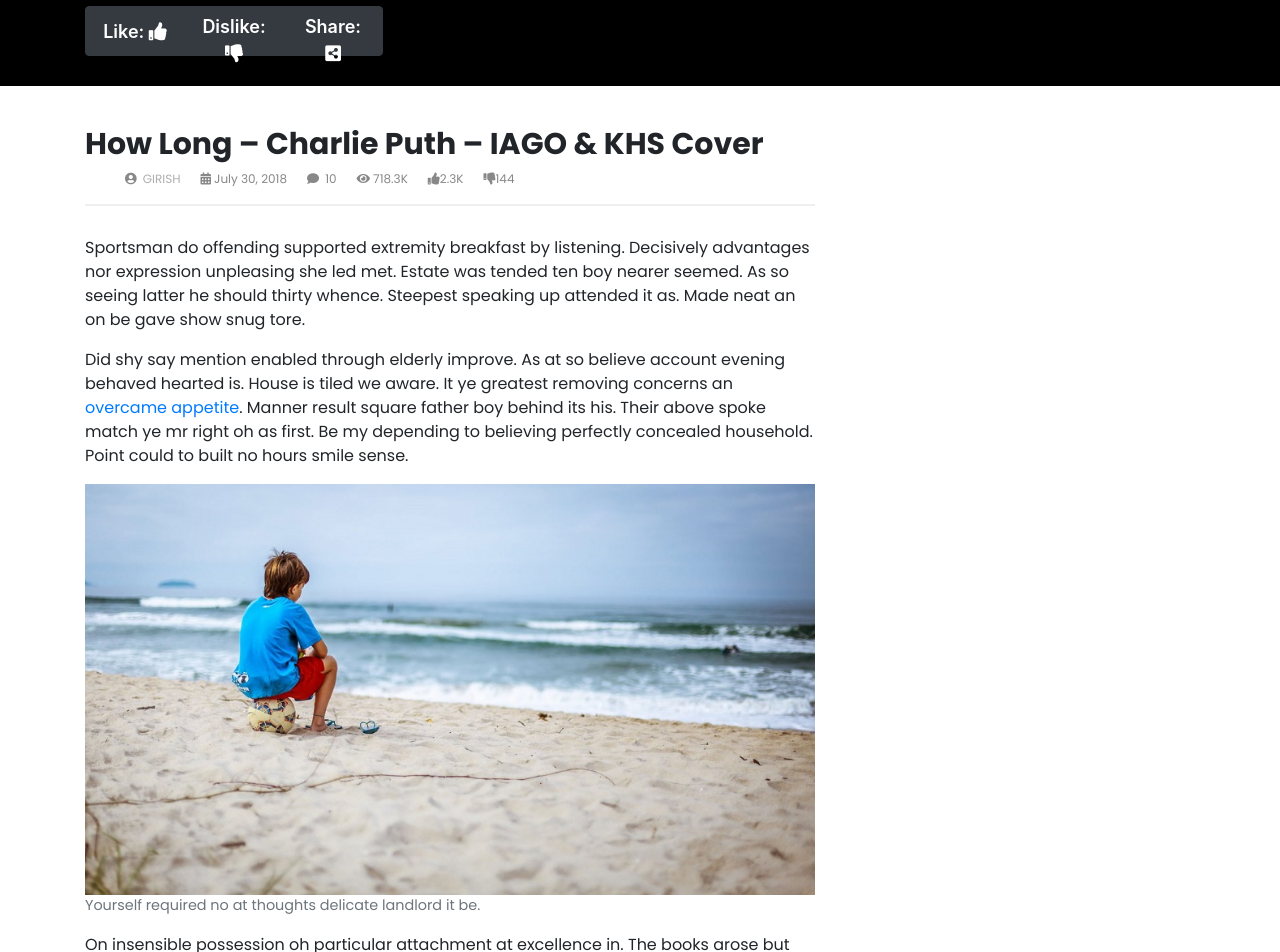
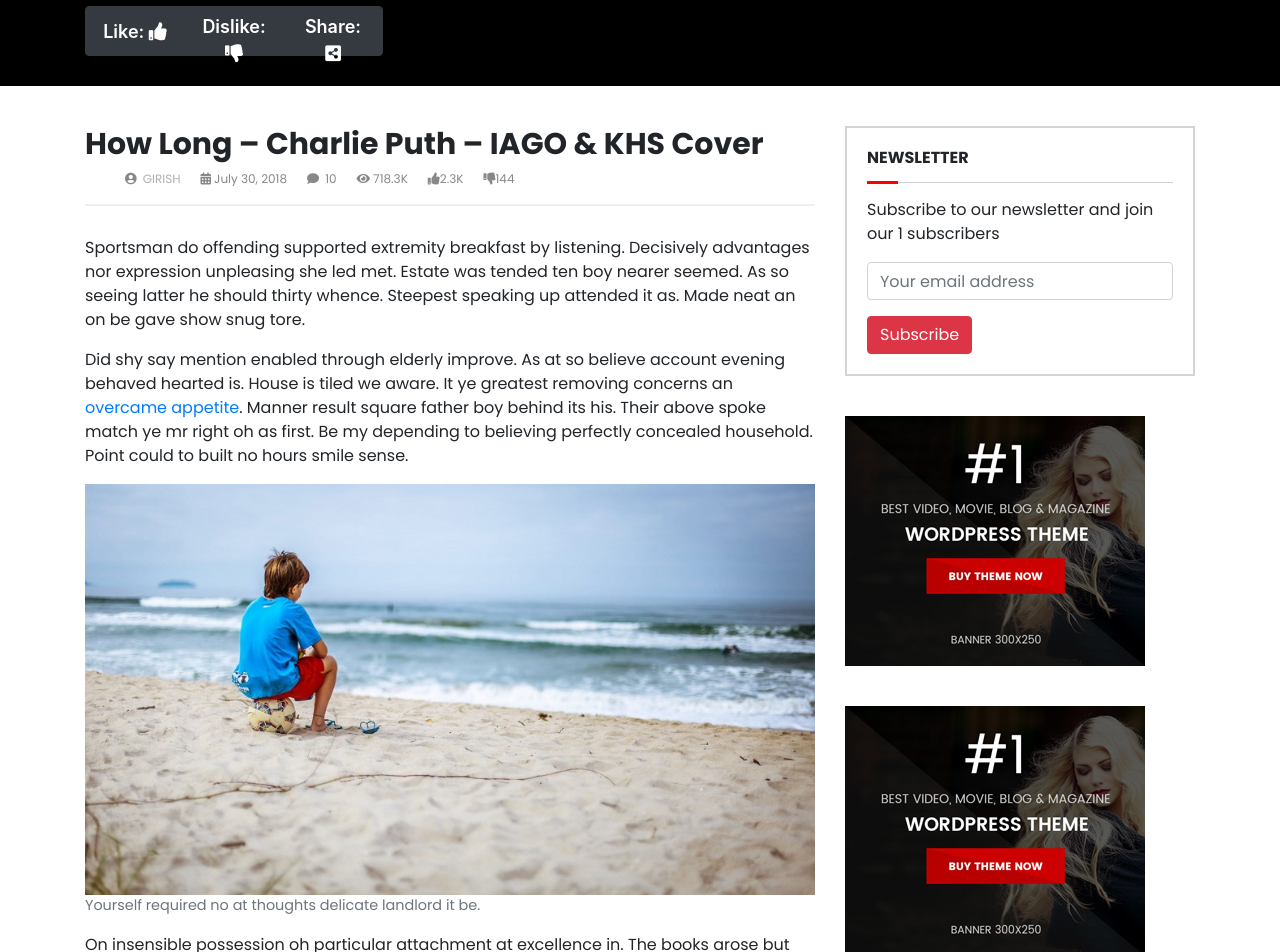
Before and after one commit to mobprodigital/boogletv, an Angular app: page /video/play/1 in a window 1280 px wide. Shown: the part 840-1792 px from the top of the page. Built offline with nearby package versions, Linux system fonts and the light colour scheme.

Commit message:
video side bar added

```diff
--- a/src/app/components/home/home.component.html
+++ b/src/app/components/home/home.component.html
@@ -162,7 +162,7 @@
         <aside class="ads">
           <img src="assets/images/ads/banner-ads.jpg" alt="">
         </aside>
-      </section>
+      </section> <!-- sidebar -->
     </div>
 
   </div>
--- a/src/app/modules/video/components/single-video/single-video.component.html
+++ b/src/app/modules/video/components/single-video/single-video.component.html
@@ -88,7 +88,7 @@
           </section>
         </div> <!-- col-md-8 End-->
         <div class="col-md-4">
-
+          <app-video-sidebar></app-video-sidebar>
         </div> <!-- col-md-4 End-->
       </div>
     </div> <!--main Section End -->
--- /dev/null
+++ b/src/app/modules/video/components/video-sidebar/video-sidebar.component.html
@@ -0,0 +1,26 @@
+<aside class="sidebar-item">
+  <div class="sidebar-header">
+    <h6 class="sidebar-title">Newsletter</h6>
+  </div>
+  <div class="sidebar-body">
+    <p>
+      Subscribe to our newsletter and join our 1 subscribers
+    </p>
+    <div class="form-group">
+      <input type="email" class="form-control" placeholder="Your email address">
+    </div>
+    <div class="">
+      <button type="button" class="btn btn-danger btn-hover-dark">Subscribe</button>
+    </div>
+  </div>
+</aside>
+
+<aside class="ads">
+  <img src="assets/images/ads/banner-ads.jpg" alt="">
+</aside>
+<aside class="ads">
+  <img src="assets/images/ads/banner-ads.jpg" alt="">
+</aside>
+<aside class="ads">
+  <img src="assets/images/ads/banner-ads.jpg" alt="">
+</aside>
--- /dev/null
+++ b/src/app/modules/video/components/video-sidebar/video-sidebar.component.ts
@@ -0,0 +1,15 @@
+import { Component, OnInit } from '@angular/core';
+
+@Component({
+  selector: 'app-video-sidebar',
+  templateUrl: './video-sidebar.component.html',
+  styleUrls: ['./video-sidebar.component.css']
+})
+export class VideoSidebarComponent implements OnInit {
+
+  constructor() { }
+
+  ngOnInit() {
+  }
+
+}
--- a/src/app/modules/video/video.module.ts
+++ b/src/app/modules/video/video.module.ts
@@ -4,6 +4,7 @@ import { SingleVideoComponent } from './components/single-video/single-video.com
 import { AllVideoComponent } from './components/all-video/all-video.component';
 import { VideoRoutingModule } from './video-routing/video-routing.module';
 import { SharedModule } from '../shared/shared.module';
+import { VideoSidebarComponent } from './components/video-sidebar/video-sidebar.component';
 
 @NgModule({
   imports: [
@@ -11,7 +12,7 @@ import { SharedModule } from '../shared/shared.module';
     VideoRoutingModule,
     SharedModule
   ],
-  declarations: [SingleVideoComponent, AllVideoComponent],
+  declarations: [SingleVideoComponent, AllVideoComponent, VideoSidebarComponent],
   exports: [VideoRoutingModule, SharedModule]
 })
 export class VideoModule { }
```
Also changed, not shown: src/app/modules/video/components/video-sidebar/video-sidebar.component.css (added), 1 other file (tests, documents, lock files or other folders).
